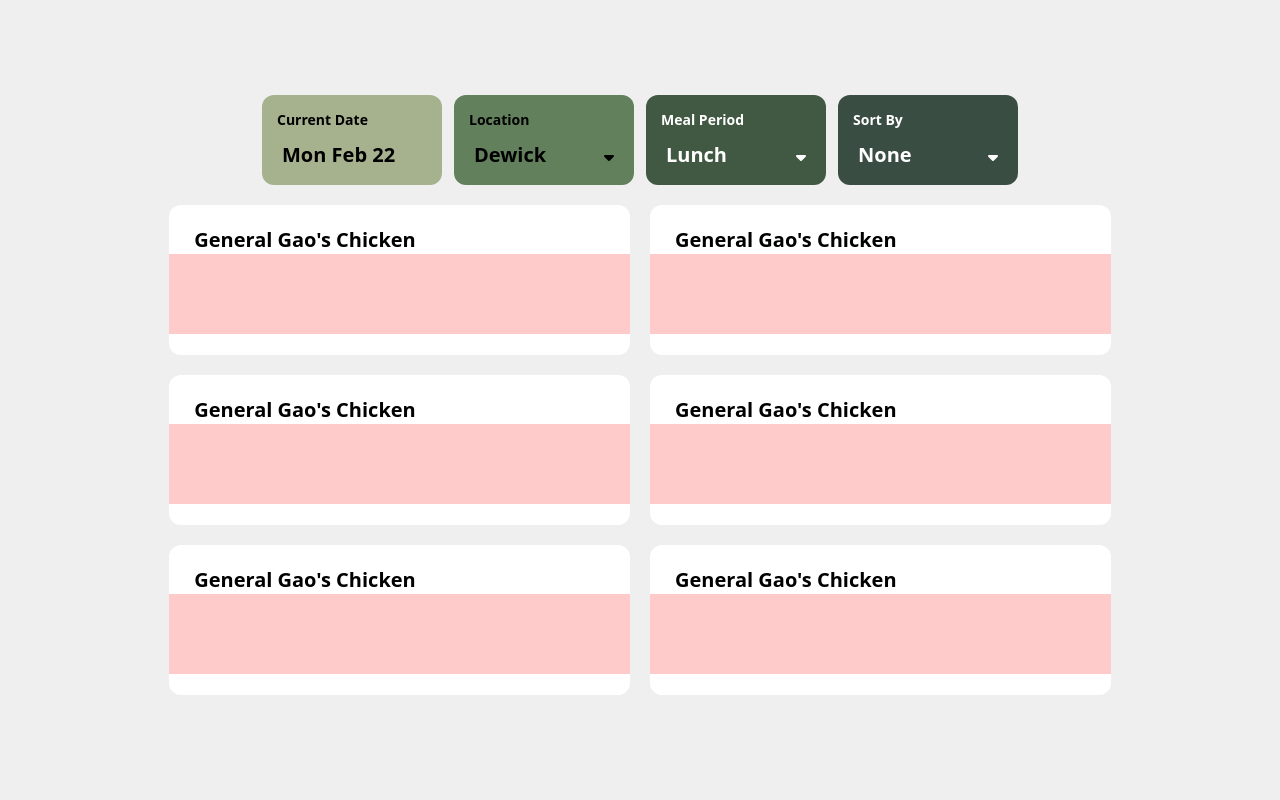
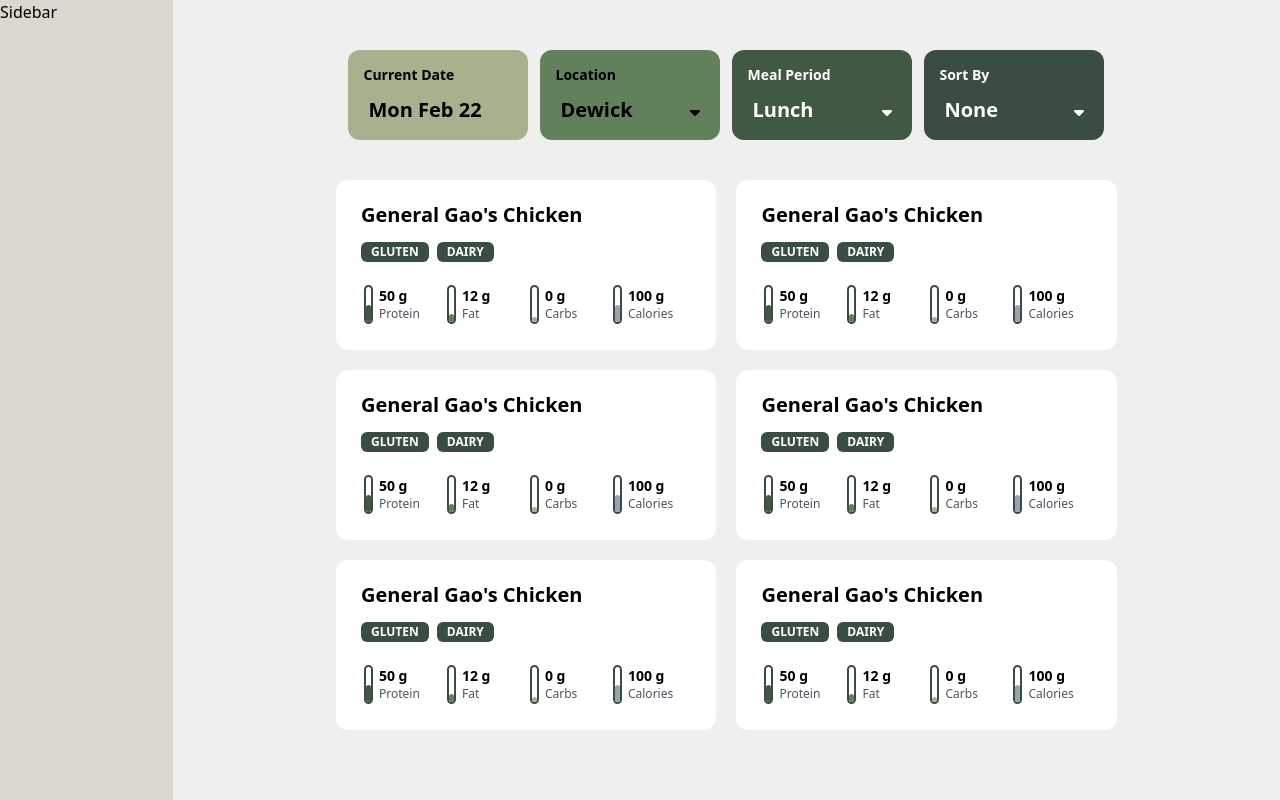
Before and after one commit to tylerrlin/jumbopack, a Next.js app: page /menu in a window 1280 px wide. Built offline with nearby package versions, Linux system fonts and the light colour scheme.

Commit message:
chore : another commit

```diff
--- a/package.json
+++ b/package.json
@@ -14,6 +14,7 @@
     "@fortawesome/free-regular-svg-icons": "^6.7.2",
     "@fortawesome/free-solid-svg-icons": "^6.7.2",
     "@fortawesome/react-fontawesome": "^0.2.2",
+    "@google/generative-ai": "^0.22.0",
     "clsx": "^2.1.1",
     "next": "15.1.7",
     "react": "^19.0.0",
--- a/src/app/layout.tsx
+++ b/src/app/layout.tsx
@@ -1,6 +1,8 @@
 import type { Metadata } from "next";
 import { Inter } from "next/font/google";
 import "./globals.css";
+
+import Sidebar from "@/components/Sidebar";
 
 import { config } from "@fortawesome/fontawesome-svg-core";
 import "@fortawesome/fontawesome-svg-core/styles.css";
@@ -26,6 +28,7 @@ export default function RootLayout({
             <body
                 className={`${inter.variable} antialiased bg-background flex justify-center`}
             >
+                <Sidebar />
                 {children}
             </body>
         </html>
--- a/src/app/menu/page.tsx
+++ b/src/app/menu/page.tsx
@@ -3,6 +3,8 @@
 import React, { useState } from "react";
 import MenuHeader from "@/components/MenuHeader";
 import MenuItem from "@/components/MenuItem";
+import { FontAwesomeIcon } from "@fortawesome/react-fontawesome";
+import { faArrowDown } from "@fortawesome/free-solid-svg-icons";
 
 interface MenuProps {
     menuItems: string[];
@@ -11,13 +13,24 @@ interface MenuProps {
 const Menu = ({ menuItems }: MenuProps) => {
     return (
         <div className="w-full h-screen flex justify-center items-center">
-            <div className="w-[80%] h-full flex flex-col gap-5 justify-center items-center">
+            {/* <div className="bg-slate-500 w-[10%] h-full"></div> */}
+            <div className="relative w-[80%] h-full flex flex-col gap-5 justify-center items-center">
                 <MenuHeader className="w-full" />
-                <div className="w-full flex flex-wrap justify-center overflow-y-scroll h-[500px] items-center gap-5">
+                <div className="rounded-xl p-5 w-full flex flex-wrap justify-center overflow-y-scroll h-[590px] items-center gap-5">
                     {Array.from({ length: 10 }).map((_, index) => (
-                        <MenuItem key={index} name="General Gao's Chicken" />
+                        <MenuItem
+                            key={index}
+                            name="General Gao's Chicken"
+                            allergens={["Gluten", "Dairy"]}
+                        />
                     ))}
                 </div>
+                {/* <div className="absolute align-center bottom-7">
+                    <FontAwesomeIcon
+                        icon={faArrowDown}
+                        className="text-green3 text-5xl animate-bounce"
+                    />
+                </div> */}
             </div>
         </div>
     );
--- a/src/app/page.tsx
+++ b/src/app/page.tsx
@@ -2,8 +2,37 @@
 
 import StorageBreakdown from "@/components/BreakdownComponent";
 import { getFoodInfo, getMacros } from "@/utils/menuHelper";
+import { GoogleGenerativeAI } from "@google/generative-ai";
 
 export default function Home() {
+    const GEMINI_API_KEY = process.env.NEXT_PUBLIC_GEMINI_AI_API_KEY;
+    const genAI = new GoogleGenerativeAI(GEMINI_API_KEY);
+    const model = genAI.getGenerativeModel({
+        model: "gemini-1.5-flash",
+        systemInstruction: {
+            parts: [
+                {
+                    text: `You are a menu recommendation engine. Your task is to analyze a provided list of menu items—each with detailed nutritional macros (e.g., calories, protein, carbs, fiber, fats, vitamins), dietary labels (halal, pescatarian, vegetarian, vegan), and boolean tags (such as beef, chicken, hasPork, hasSeafood)—against a user's nutritional goals and dietary restrictions.
+
+        After evaluating all options, output exactly four menu items that best match the user's criteria. Your response must be a valid JSON array containing four objects. Each object should include:
+        - "name": The name of the menu item.
+        - "macros": An object detailing the nutritional information (calories, protein, carbs, fiber, etc.).
+        - "diets": An array of applicable diet labels (e.g., ["halal", "vegetarian"]).
+        - "tags": An object with boolean properties such as hasBeef, hasChicken, hasPork, hasSeafood.
+
+        Output only the JSON array without any additional text or commentary.
+        `,
+                },
+            ],
+        },
+    });
+
+    const prompt = "Explain how AI works";
+
+    model.generateContent(prompt).then((response) => {
+        console.log(response);
+    });
+
     fetch("/api/menu/dewick-dining/lunch/2025-02-22")
         .then((res) => res.json())
         .then((data) => {
--- a/src/components/MenuItem.tsx
+++ b/src/components/MenuItem.tsx
@@ -1,17 +1,84 @@
+import { cn } from "@/utils/cn";
 import React from "react";
+
+interface ItemBarProps {
+    amount: number;
+    max: number;
+    type: string;
+    className?: string;
+}
+
+const ItemBar = ({ amount, max, type, className }: ItemBarProps) => {
+    return (
+        <div className="flex h-[50%] gap-2">
+            <div className="relative w-[5px] bg-white h-full rounded-xl outline outline-2 outline-green4">
+                <div
+                    className={cn(
+                        `w-full bg-green4 rounded-xl absolute bottom-0 min-h-[5px]`,
+                        className
+                    )}
+                    style={{ height: (amount / max) * 100 + "%" }}
+                ></div>
+            </div>
+            <div className="h-full w-[50px] flex flex-col items-start justify-end">
+                <h1 className="font-bold md:text-sm text-xs">
+                    {amount + " g"}
+                </h1>
+                <h2 className="text-gray-600 text-xs">{type}</h2>
+            </div>
+        </div>
+    );
+};
 
 interface MenuItemProps {
     className?: string;
+    allergens?: string[];
     name: string;
 }
 
-const MenuItem = ({ className, name }: MenuItemProps) => {
+const MenuItem = ({ className, name, allergens }: MenuItemProps) => {
     return (
-        <div className="lg:max-w-[45%] w-full bg-white h-[150px] rounded-xl flex flex-col justify-center items-center">
-            <div className="w-full justify-start flex pl-[25px] text-xl font-semibold">
+        <div className="lg:max-w-[45%] w-full bg-white h-[170px] rounded-xl flex flex-col justify-evenly items-center">
+            <div className="w-full justify-start flex pl-[25px] text-xl font-semibold pt-[10px]">
                 {name}
             </div>
-            <div className="h-[80px] bg-red-200 w-full"></div>
+            <div className="h-[20px] flex justify-start w-full items-center pl-[25px] pt-[5px] gap-2">
+                {allergens &&
+                    allergens.map((allergen, index) => (
+                        <div
+                            key={index}
+                            className="text-xs rounded-md px-[10px] h-[20px] bg-green4 text-white flex justify-center items-center font-bold"
+                        >
+                            {allergen.toUpperCase()}
+                        </div>
+                    ))}
+            </div>
+            <div className="h-[70px] w-full flex items-center justify-start pl-[30px] md:gap-5">
+                <ItemBar
+                    amount={50}
+                    max={100}
+                    type="Protein"
+                    className="bg-green3"
+                />
+                <ItemBar
+                    amount={12}
+                    max={50}
+                    type="Fat"
+                    className="bg-green2"
+                />
+                <ItemBar
+                    amount={0}
+                    max={50}
+                    type="Carbs"
+                    className="bg-green1"
+                />
+                <ItemBar
+                    amount={100}
+                    max={200}
+                    type="Calories"
+                    className="bg-gray-400"
+                />
+            </div>
         </div>
     );
 };
--- /dev/null
+++ b/src/components/Sidebar.tsx
@@ -0,0 +1,11 @@
+import React from "react";
+
+const Sidebar = () => {
+    return (
+        <div className="md:flex hidden h-screen left-0 w-[200px] bg-sidebar">
+            Sidebar
+        </div>
+    );
+};
+
+export default Sidebar;
--- a/tailwind.config.ts
+++ b/tailwind.config.ts
@@ -21,6 +21,7 @@ export default {
                 green3: "rgb(65, 89, 66)",
 
                 green4: "rgb(58, 77, 66)",
+                sidebar: "rgb(217, 215, 206)",
                 // This is just for John because I think it's nice
                 niceTeal: "rgb(119, 176, 187)",
             },
```
Also changed, not shown: src/utils/menuHelper.ts (+8 -7 lines), 1 other file (tests, documents, lock files or other folders).
